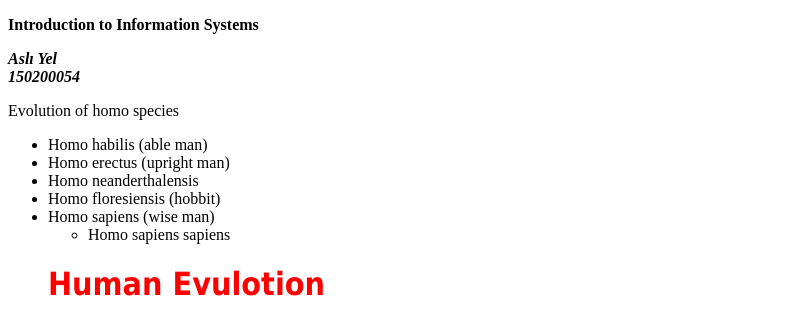
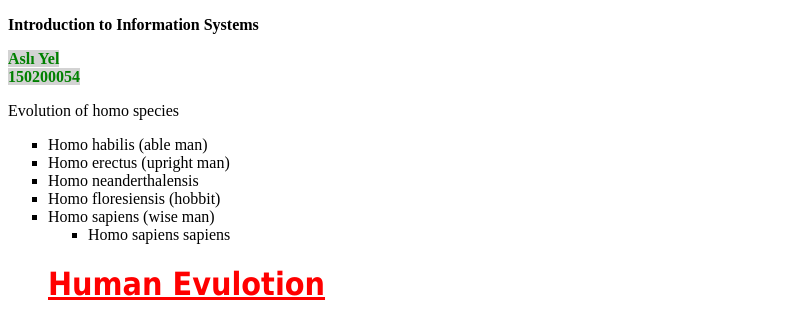
Before and after one commit to itu-itis/git-fundamentals-draft-itu-itis21-yel20, a plain HTML site: page index.html in a window 1280 px wide. Shown: the top 322 px of the page, without its empty margins (0-808 px from the left). Drawn offline with Linux system fonts and the light colour scheme.

Commit message:
I added CSS File for the Recitation on 15 11 2021

```diff
--- a/all.css
+++ b/all.css
@@ -1,13 +1,16 @@
           h1 {
 	      font-size: 24pt;
 	      color: red;
-	      text decoration: underline;
+	      text-decoration: underline;
 	      font-family: tahoma, helvetica, sans-serif;
 	     }
-
-	  em {
-	      font-style: green;
-	      color: normal;
-	      background color: lightgrey;
+          em {
+	      font-style: normal;
+	      color: green;
+	      background-color: lightgrey;
 	      font-weight: bold;
 	     }
+
+ul {
+     list-style-type: square;
+    }
```
Also changed, not shown: index.html (+2 -2 lines).
